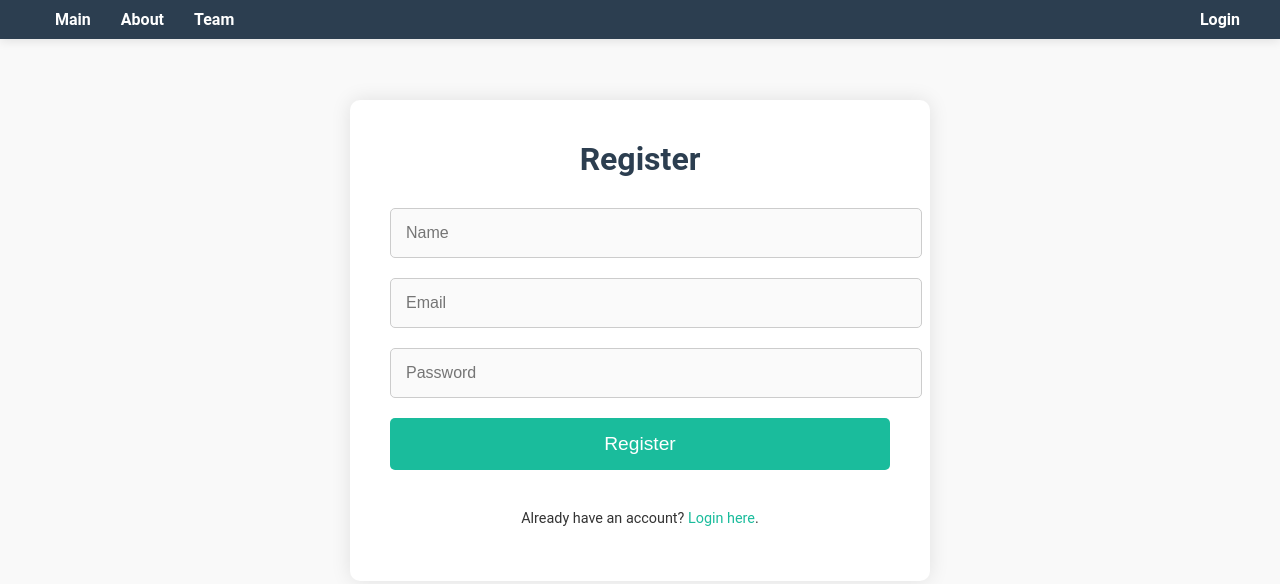
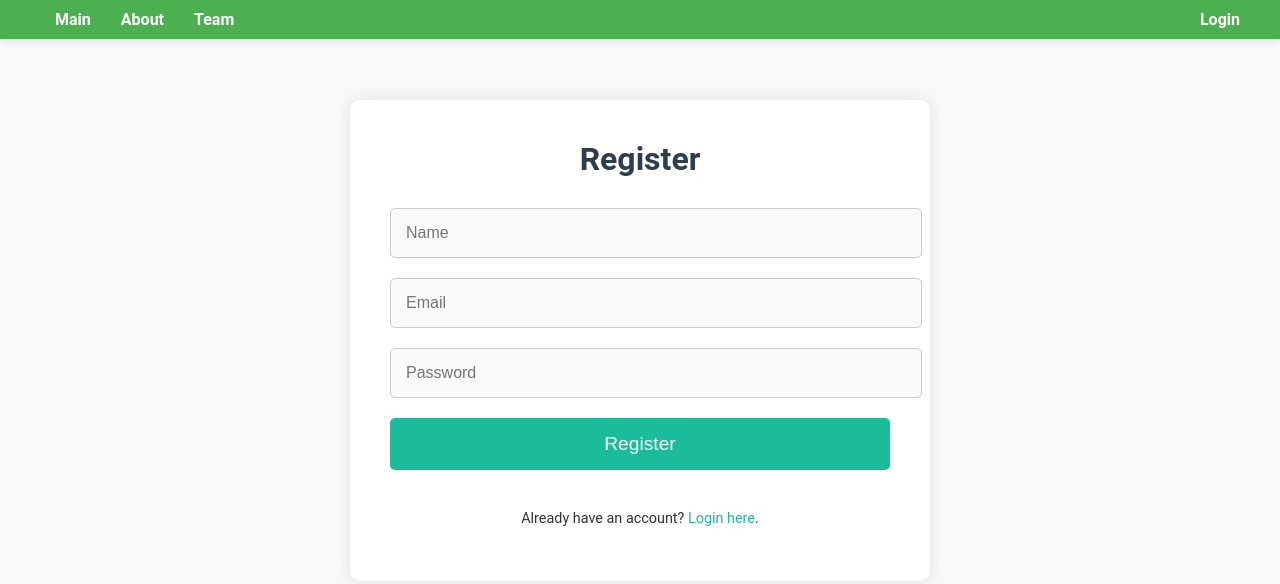
Before and after one commit to angelicatang07/angelicatang07.github.io, a website with bundled scripts: page screens/register.html in a window 1280 px wide. Built offline with nearby package versions, Linux system fonts and the light colour scheme.

Commit message:
Update register.css

```diff
--- a/stylesheets/register.css
+++ b/stylesheets/register.css
@@ -9,7 +9,7 @@ body {
 
 /* Header and Navigation Bar */
 header {
-    background-color: #2c3e50;
+    background-color: #4CAF50;
     color: #fff;
     padding: 10px 0;
     position: fixed;
@@ -76,7 +76,6 @@ header .login-btn:hover {
     border-radius: 10px;
     margin: 100px auto 0; /* Adjusted margin to center vertically */
 }
-
 
 #form_container {
     width: 100%;
```
